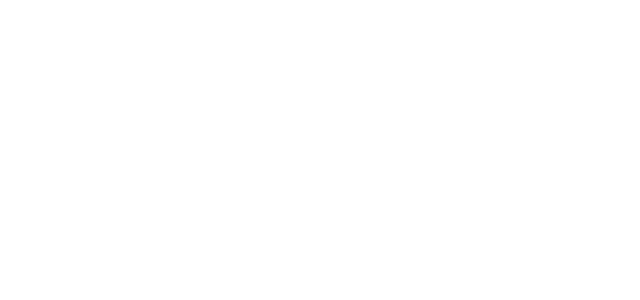
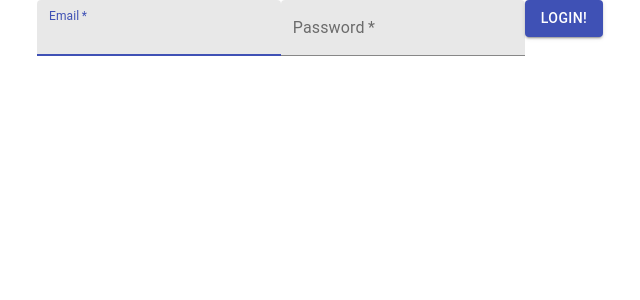
Before and after one commit to SB-Team-1/frontend, a React (Create React App) app: page / in a window 1280 px wide. Shown: the top 300 px of the page, without its empty margins (320-960 px from the left). Built offline with nearby package versions, Linux system fonts and the light colour scheme.

Commit message:
adding login form

```diff
--- a/src/App.js
+++ b/src/App.js
@@ -1,7 +1,12 @@
 import "./App.css";
+import SignIn from "./screens/SignIn/SignIn";
 
 function App() {
-  return <div className="App"></div>;
+  return (
+    <div className="App">
+      <SignIn />
+    </div>
+  );
 }
 
 export default App;
--- a/src/screens/SignIn/SignIn.jsx
+++ b/src/screens/SignIn/SignIn.jsx
@@ -1,5 +1,61 @@
-import React from "react";
+import { Button, TextField } from "@material-ui/core";
+import React, { useState } from "react";
+import { loginUser } from "../../services/auth";
 
-export default function SignIn() {
-  return <div></div>;
+export default function SignIn(props) {
+  const [formData, setFormData] = useState({
+    email: "",
+    password: "",
+  });
+  const handleChange = (e) => {
+    const { name, value } = e.target;
+    setFormData((prevState) => ({
+      ...prevState,
+      [name]: value,
+    }));
+  };
+
+  const handleSubmit = (e) => {
+    e.preventDefault();
+    const resp = loginUser(formData);
+    console.log(resp);
+  };
+  return (
+    <div>
+      <form noValidate autoComplete="on" onSubmit={(e) => handleSubmit(e)}>
+        <TextField
+          className="login-input"
+          variant="filled"
+          label="Email"
+          name="email"
+          type="email"
+          autoFocus={true}
+          required
+          value={formData.email}
+          onChange={handleChange}
+          color="primary"
+        />
+        <TextField
+          className="login-input"
+          variant="filled"
+          label="Password"
+          type="password"
+          name="password"
+          required
+          value={formData.password}
+          onChange={handleChange}
+          color="primary"
+        />
+        <Button
+          className="login-button"
+          type="submit"
+          label="Login!"
+          variant="contained"
+          color="primary"
+        >
+          Login!
+        </Button>
+      </form>
+    </div>
+  );
 }
--- a/src/services/auth.js
+++ b/src/services/auth.js
@@ -9,7 +9,7 @@ export const loginUser = async (loginData) => {
 
 export const registerUser = async (registerData) => {
   const resp = await api.post("/sign-up/", {
-    user: registerData,
+    credentials: registerData,
   });
   localStorage.setItem("authToken", resp.data.token);
   api.defaults.headers.common.authorization = `Token ${resp.data.token}`;
```
